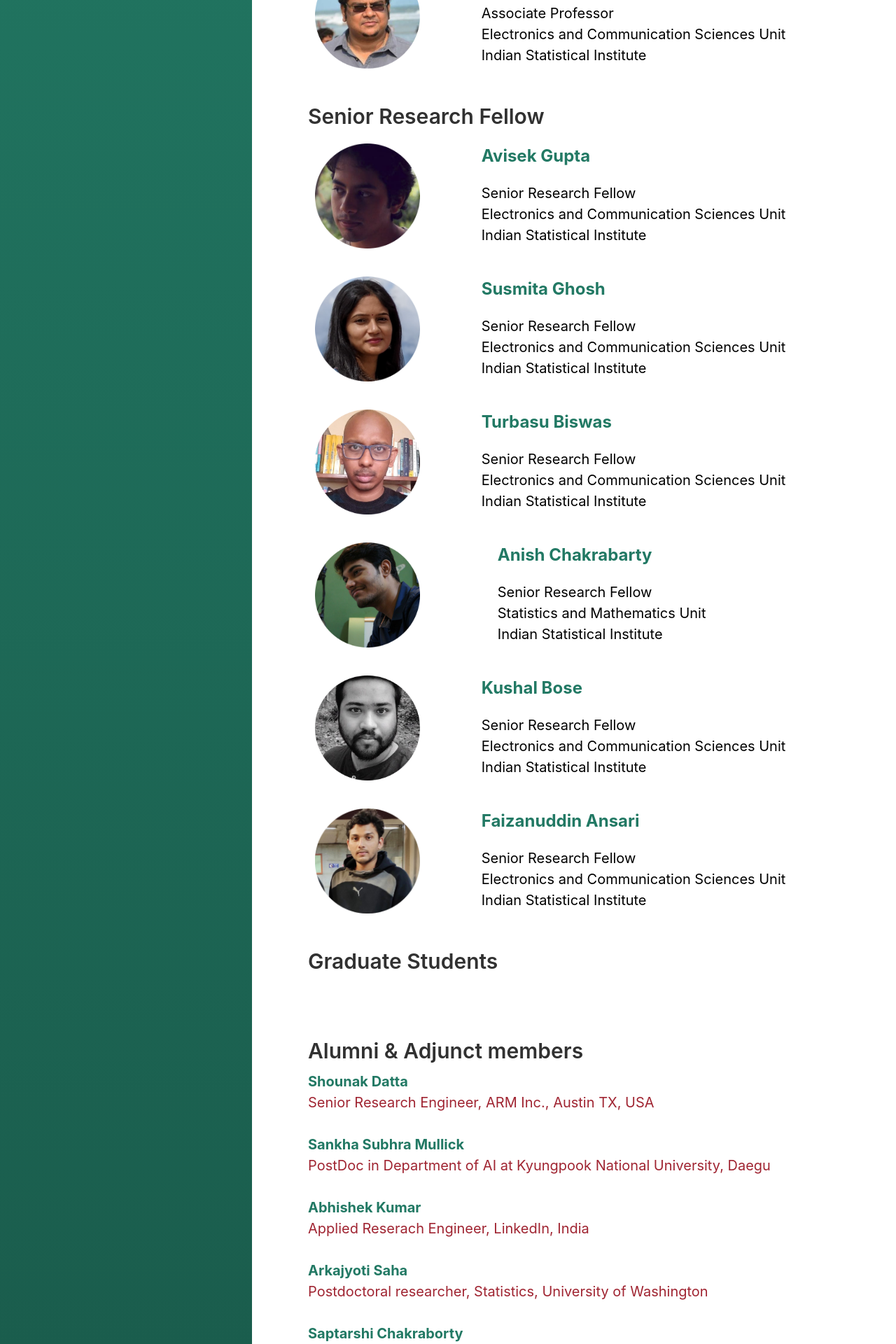
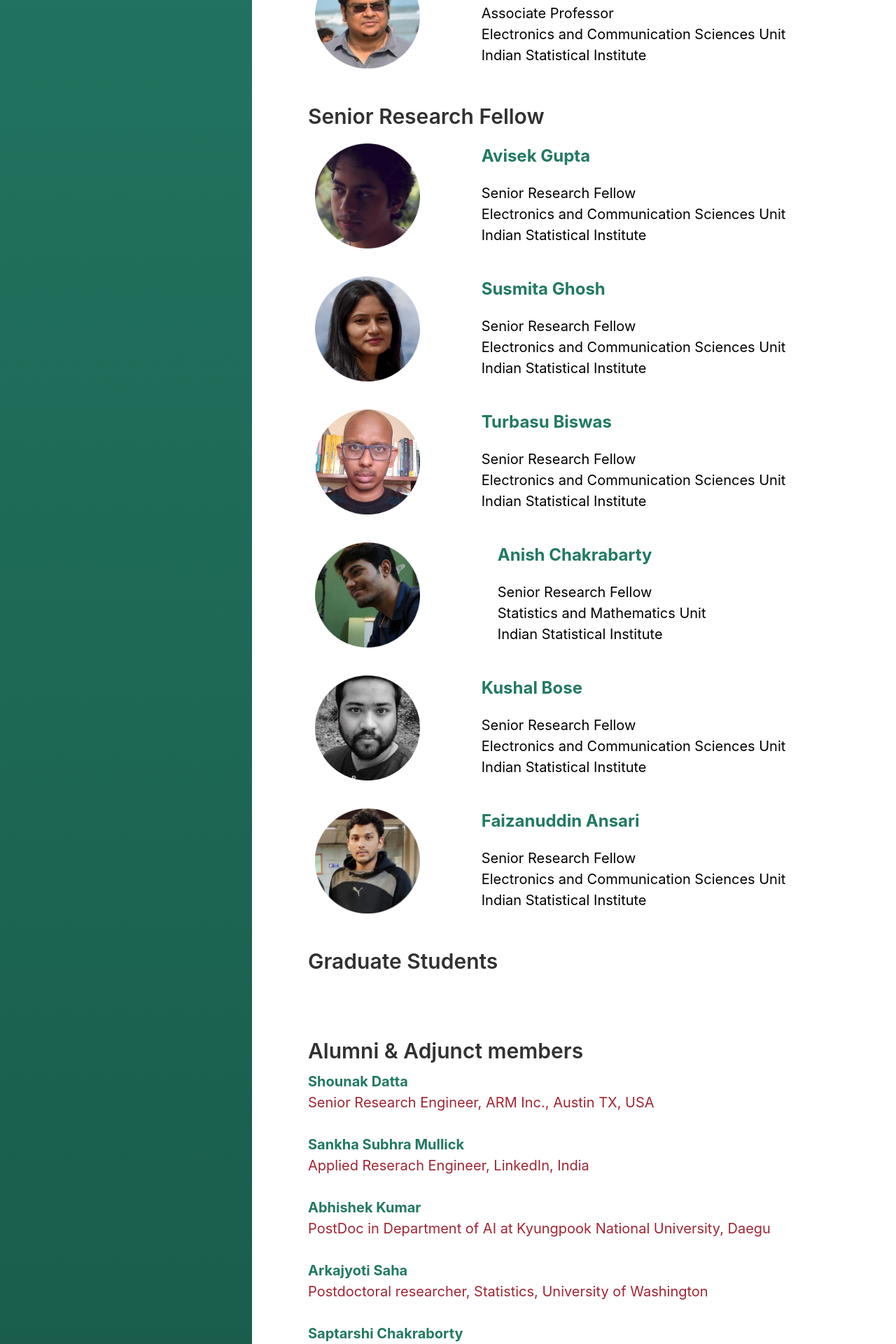
Before and after one commit to mlrgisi/mlrgisi.github.io, a Jekyll site: the page built from index.html, in a window 1280 px wide. Shown: the part 3080-5000 px from the top of the page at 70% size. Built offline with Jekyll 4.4.1, drawn with Linux system fonts in a browser that asks for light colours; the list of posts is cut into pages by our own code; a style sheet for code colours, icons or effects is not loaded.

Commit message:
Update index.html

```diff
--- a/index.html
+++ b/index.html
@@ -252,10 +252,10 @@ field of Computer Vision.
 <span style='color: #a02532;'>Senior Research Engineer, ARM Inc., Austin TX, USA</span> <br><br>
 
 <b> <a href="https://scholar.google.com/citations?user=QnzlBI8AAAAJ&hl=en">Sankha Subhra Mullick</a><br> </b>
-<span style='color: #a02532'>PostDoc in Department of AI at Kyungpook National University, Daegu </span><br><br>
+<span style='color: #a02532'>Applied Reserach Engineer, LinkedIn, India </span><br><br>
 
 <b> <a href="https://abhisheka456.github.io/">Abhishek Kumar</a><br> </b>
-<span style='color: #a02532'>Applied Reserach Engineer, LinkedIn, India </span><br><br>
+<span style='color: #a02532'>PostDoc in Department of AI at Kyungpook National University, Daegu </span><br><br>
 
 <b> <a href="https://scholar.google.com/citations?user=WokRLXIAAAAJ&hl=en">Arkajyoti Saha</a><br> </b>
 <span style='color: #a02532'>Postdoctoral researcher, Statistics, University of Washington </span><br><br>
```
